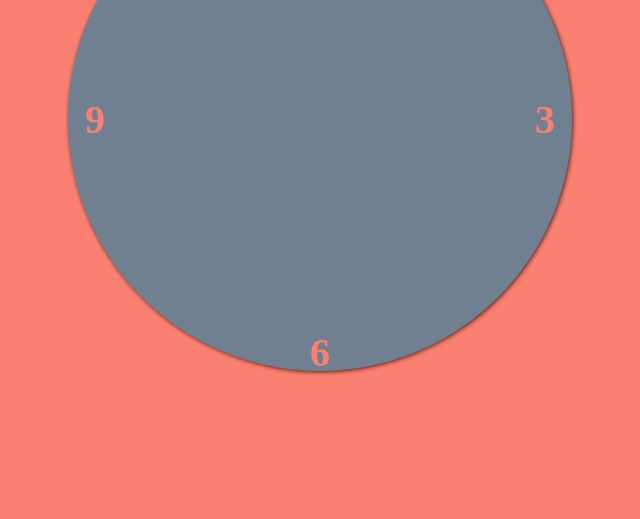
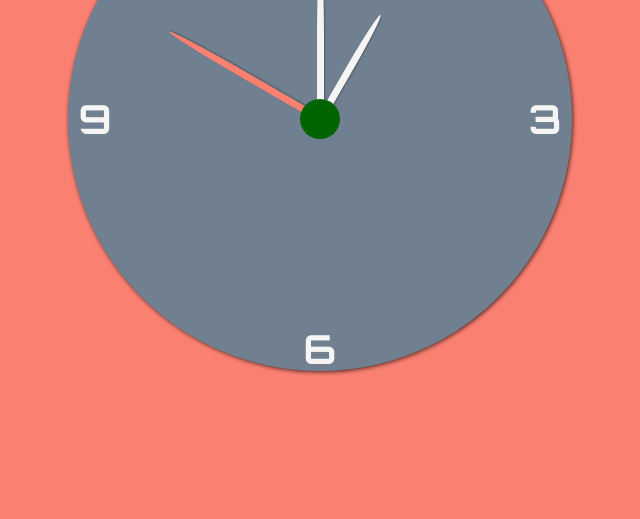
Before and after one commit to MEN-NESALY/Clock, a plain HTML site: page index.html in a window 1280 px wide. Shown: the part 281-800 px from the top of the page, without its empty margins (320-960 px from the left). Drawn offline with Linux system fonts and the light colour scheme.

Commit message:
finish style.css

```diff
--- a/style.css
+++ b/style.css
@@ -1,3 +1,5 @@
+@import url("https://fonts.googleapis.com/css2?family=Orbitron:wght@400..900&display=swap");
+
 body {
   margin: 0;
   padding: 0;
@@ -23,14 +25,15 @@ img {
   position: absolute;
   left: 50%;
   transform: translate(-50%);
-  top: 60px;
+  top: 80px;
   z-index: 2;
 }
 
 .numbers {
   font-size: 2.5em;
   font-weight: bold;
-  color: salmon;
+  color: whitesmoke;
+  font-family: "Orbitron", serif;
 }
 .twelve {
   position: absolute;
@@ -59,3 +62,43 @@ img {
   transform: translate(-50%, -50%);
   left: 5%;
 }
+
+.arrows {
+  display: flex;
+  width: 100%;
+  height: 100%;
+  justify-content: center;
+  align-items: center;
+}
+
+.arrows::before {
+  content: "";
+  width: 40px;
+  height: 40px;
+  border-radius: 50%;
+  background-color: darkgreen;
+  z-index: 100;
+}
+
+.arrows div {
+  background-color: whitesmoke;
+  width: 7px;
+  position: absolute;
+  height: 160px;
+  transform-origin: bottom center;
+  bottom: 50%;
+  z-index: 3;
+  border-radius: 50% 50% 0 0;
+  box-shadow: 1px 1px 2px rgba(0, 0, 0, 0.3);
+}
+
+.arrows .hour {
+  height: 120px;
+  transform: rotate(30deg);
+}
+
+.arrows .second {
+  height: 175px;
+  background-color: salmon;
+  transform: rotate(300deg);
+}
```
